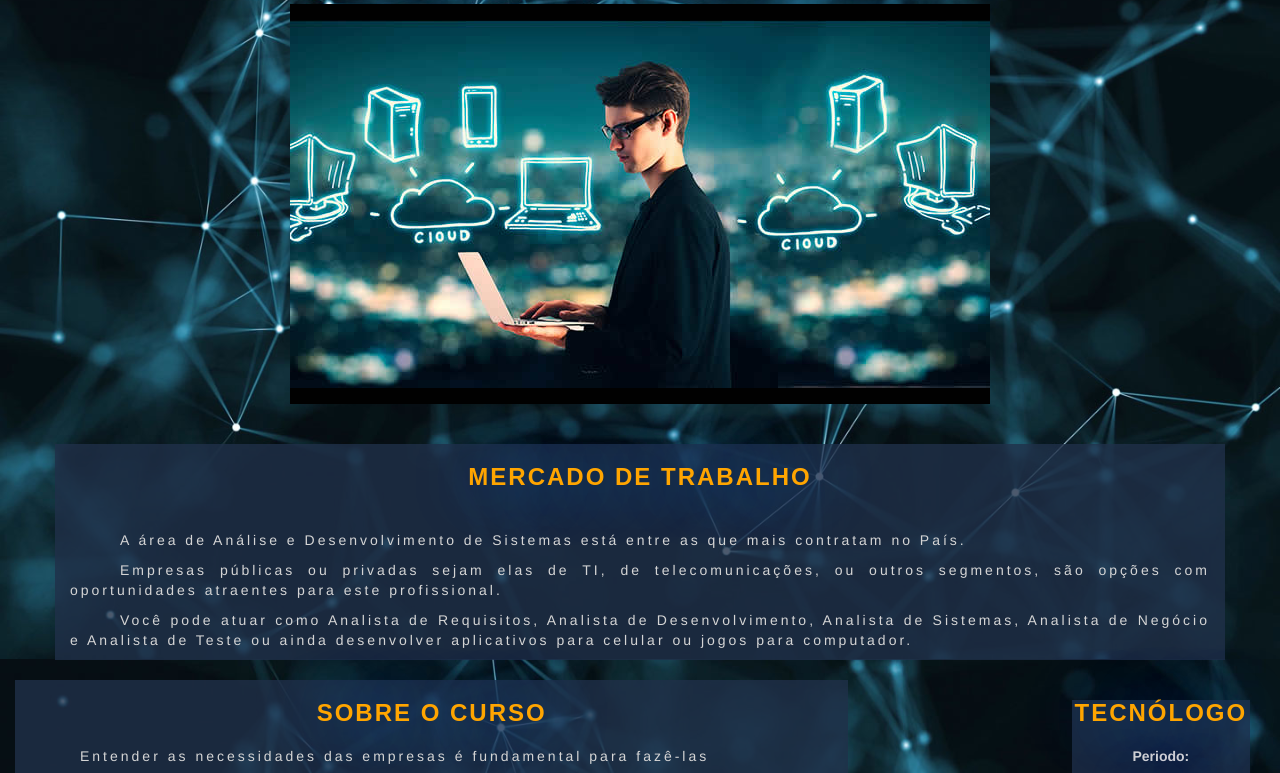
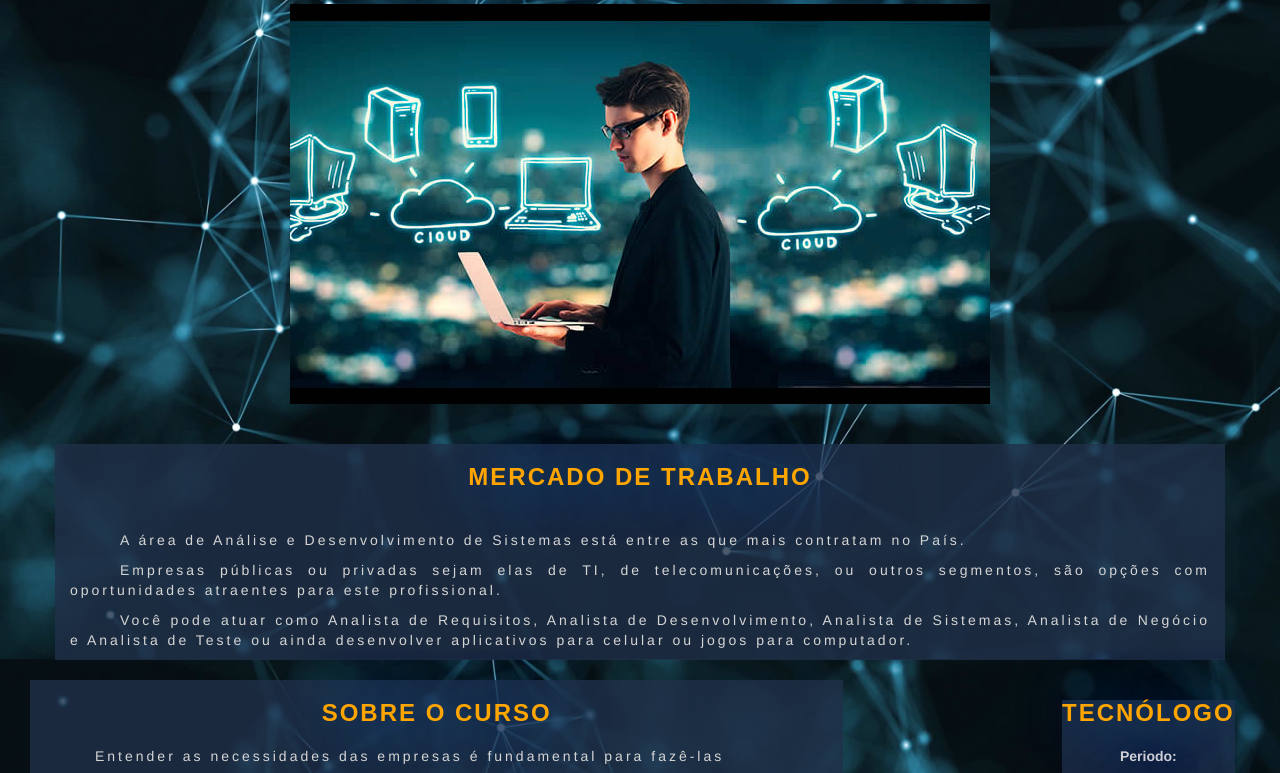
Before and after one commit to lazzarine/ac05-tecweb, a plain HTML site: page curso1.html in a window 1280 px wide. Shown: the part 141-914 px from the top of the page. Drawn offline with nearby package versions, Linux system fonts and the light colour scheme; files whose address does not match are found by name.

Commit message:
Update curso1.html

```diff
--- a/curso1.html
+++ b/curso1.html
@@ -13,7 +13,7 @@
     <title>Analise & Desenvolvimento</title>
 </head>
 
-<body>
+<body class=" container-fluid">
     <header class="jumbotron-new">
         <nav class="container-navbar navbar-inverse navbar-fixed-top ">
             <div class="container-fluid">
```
